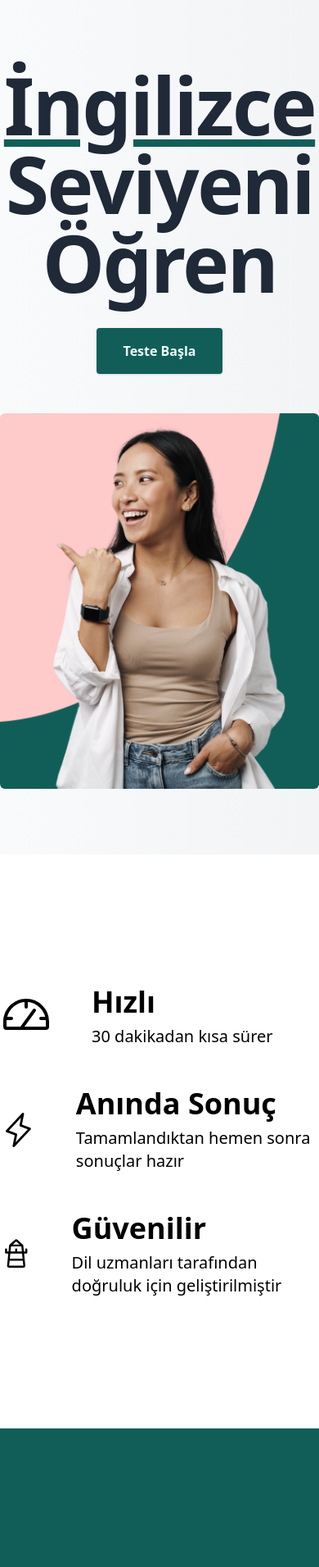
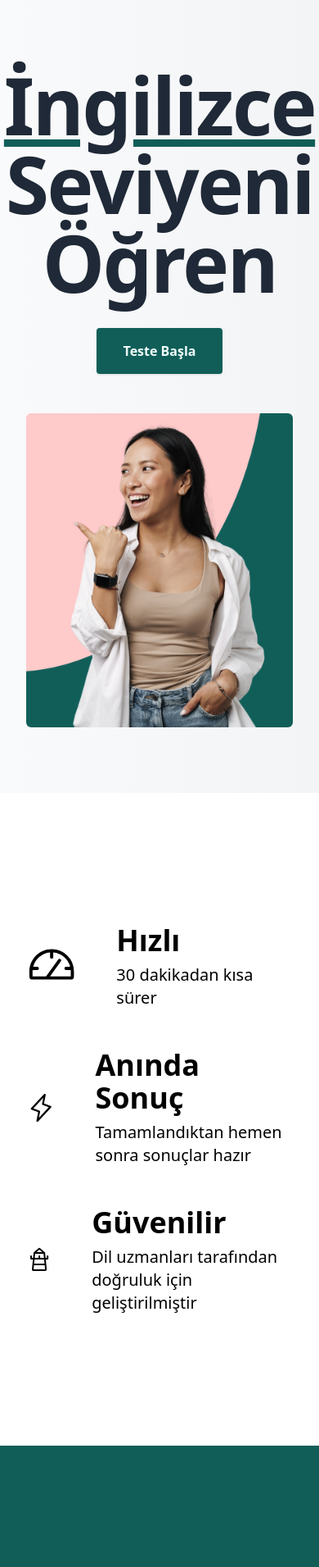
Before and after one commit to annasvst/english-learning-platform, a Next.js app: page / in a window 390 px wide. Shown: the top 1911 px of the page at 82% size. Built offline with nearby package versions, Linux system fonts and the light colour scheme.

Commit message:
Update padding-x on smaller devices

```diff
--- a/src/app/_landingPageComponents/Features.tsx
+++ b/src/app/_landingPageComponents/Features.tsx
@@ -20,7 +20,7 @@ export const Features = () => {
     },
   ];
   return (
-    <ul className="mx-auto max-w-fit py-40 space-y-12">
+    <ul className="mx-auto max-w-fit py-40 px-8 md:px-20 space-y-12">
       {content.map((item, index) => (
         <li key={index} className="flex items-center space-x-12">
           {item.icon}
--- a/src/app/_landingPageComponents/Hero.tsx
+++ b/src/app/_landingPageComponents/Hero.tsx
@@ -4,7 +4,7 @@ import { Button, ButtonColor } from "../_components/Button";
 
 export const Hero = () => {
   return (
-    <section className="bg-gradient-to-r from-gray-50 to-gray-100 text-gray-50 min-h-screen flex items-center py-20">
+    <section className="bg-gradient-to-r from-gray-50 to-gray-100 text-gray-50 min-h-screen flex items-center py-20 px-8 md:px-20">
       <div className="container mx-auto max-w-screen-lg flex flex-col md:flex-row items-center space-y-12 md:space-y-0 md:space-x-12">
         <div className="md:w-1/2 text-center md:text-left flex flex-col items-center md:items-start space-y-8 text-gray-800">
           <h1 className="text-8xl font-semibold tracking-tight">
--- a/src/app/_landingPageComponents/Info.tsx
+++ b/src/app/_landingPageComponents/Info.tsx
@@ -28,7 +28,7 @@ export const Info = () => {
   ];
 
   return (
-    <section className="py-40 px-20 bg-teal-800 text-teal-50">
+    <section className="py-40 px-8 md:px-20 bg-teal-800 text-teal-50">
       <div className="max-w-screen-md mx-auto text-center">
         <h2 className="text-4xl font-semibold">
           Testten Ne Beklemelisiniz
--- a/src/app/_landingPageComponents/StartTestForm.tsx
+++ b/src/app/_landingPageComponents/StartTestForm.tsx
@@ -51,7 +51,7 @@ export const StartTestForm = () => {
   };
 
   return (
-    <section id="htmlForm" className="py-40 bg-gray-50">
+    <section id="htmlForm" className="py-40 px-8 md:px-20 bg-gray-50">
       <div className="container mx-auto max-w-lg">
         <h2 className="text-4xl font-bold text-center text-primary text-gray-700">
           İngilizce Seviyeni Öğren
```
